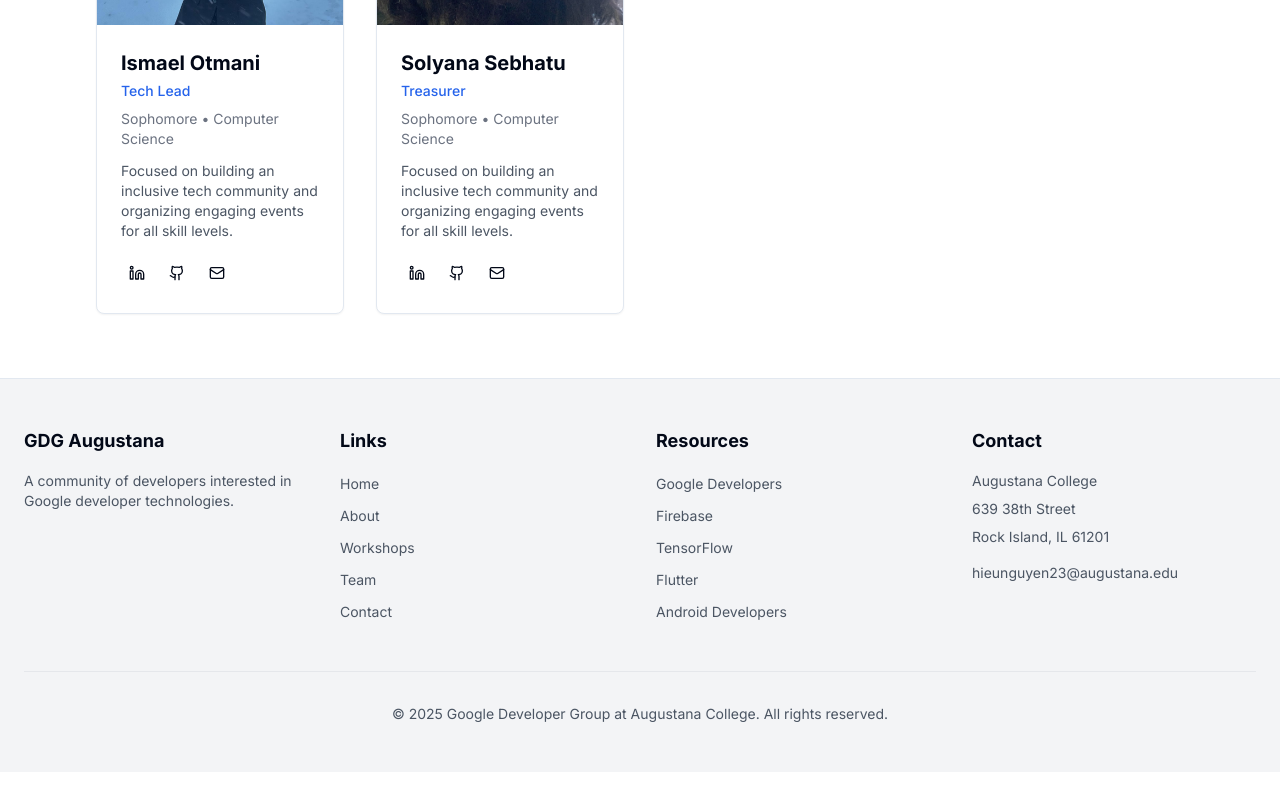
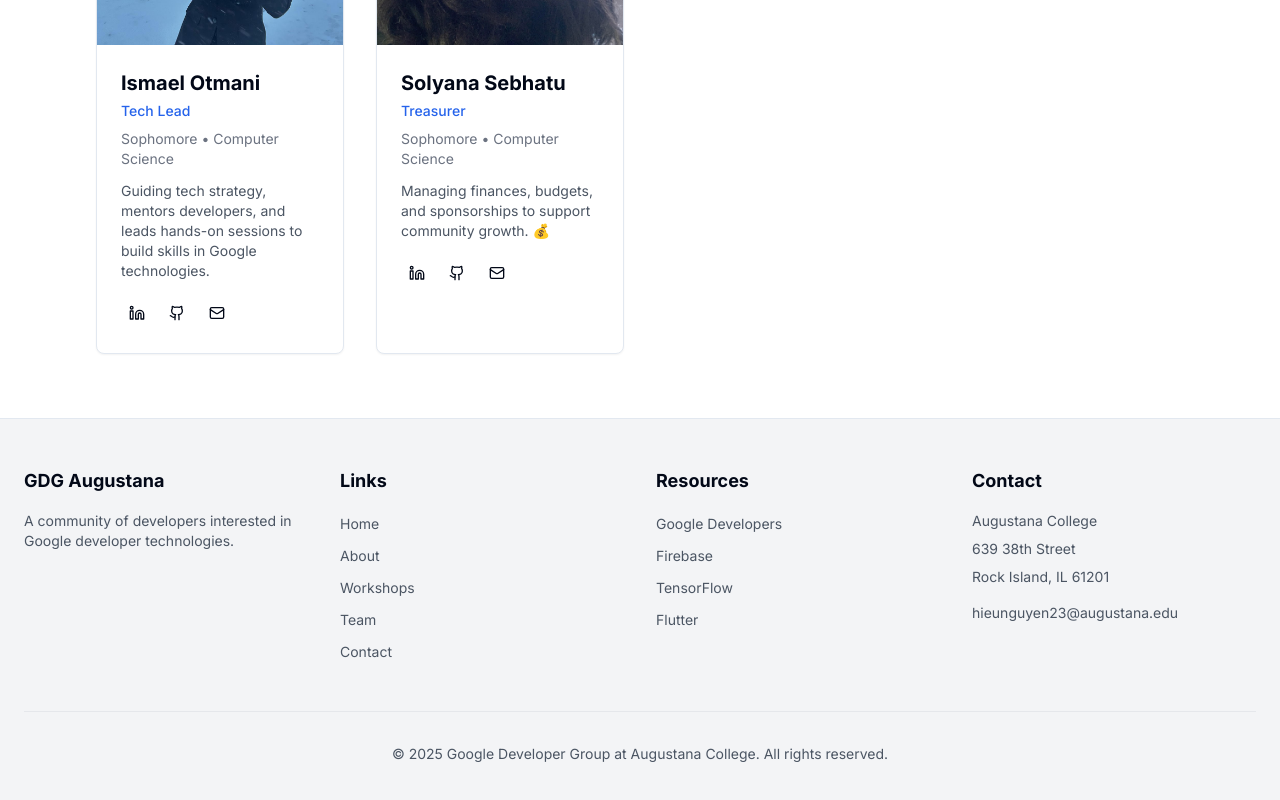
Before and after one commit to huysuy05/gdsc-augie-web-test, a Next.js app: page /team in a window 1280 px wide. Shown: the part 1390-2190 px from the top of the page. Before the commit the page ends 2162 px from the top, so only its background shows below. Built offline with nearby package versions, Linux system fonts and the light colour scheme.

Commit message:
Added description for members

```diff
--- a/app/team/page.tsx
+++ b/app/team/page.tsx
@@ -61,7 +61,7 @@ export default function TeamPage() {
       name: "Tram Nguyen",
       role: "Public Chair Relation",
       image: "/Tram.jpeg",
-      bio: "Focused on building an inclusive tech community and organizing engaging events for all skill levels.",
+      bio: "Building partnerships, and connecting sponsors, developers, and local organizations to grow the GDG ecosystem. 🚀",
       year: "Sophomore",
       major: "Computer Science",
       social: {
@@ -74,7 +74,7 @@ export default function TeamPage() {
       name: "Ismael Otmani",
       role: "Tech Lead",
       image: "/Ismael.jpg",
-      bio: "Focused on building an inclusive tech community and organizing engaging events for all skill levels.",
+      bio: "Guiding tech strategy, mentors developers, and leads hands-on sessions to build skills in Google technologies.",
       year: "Sophomore",
       major: "Computer Science",
       social: {
@@ -87,7 +87,7 @@ export default function TeamPage() {
       name: "Solyana Sebhatu",
       role: "Treasurer",
       image: "/Solyana.jpg",
-      bio: "Focused on building an inclusive tech community and organizing engaging events for all skill levels.",
+      bio: "Managing finances, budgets, and sponsorships to support community growth. 💰",
       year: "Sophomore",
       major: "Computer Science",
       social: {
--- a/components/footer.tsx
+++ b/components/footer.tsx
@@ -86,44 +86,41 @@ export function Footer() {
             <ul className="space-y-2">
               <li>
                 <Link
-                  href="#"
+                  href="https://gdg.community.dev/"
                   className="text-sm text-gray-600 hover:text-blue-600 dark:text-gray-400 dark:hover:text-blue-500"
+                  target="_blank_"
                 >
                   Google Developers
                 </Link>
               </li>
               <li>
                 <Link
-                  href="#"
+                  href="https://firebase.google.com/docs"
                   className="text-sm text-gray-600 hover:text-blue-600 dark:text-gray-400 dark:hover:text-blue-500"
+                  target="_blank_"
                 >
                   Firebase
                 </Link>
               </li>
               <li>
                 <Link
-                  href="#"
+                  href="https://www.tensorflow.org/learn"
                   className="text-sm text-gray-600 hover:text-blue-600 dark:text-gray-400 dark:hover:text-blue-500"
+                  target="_blank_"
                 >
                   TensorFlow
                 </Link>
               </li>
               <li>
                 <Link
-                  href="#"
+                  href="https://flutter.dev/"
                   className="text-sm text-gray-600 hover:text-blue-600 dark:text-gray-400 dark:hover:text-blue-500"
+                  target="_blank_"
                 >
                   Flutter
                 </Link>
               </li>
-              <li>
-                <Link
-                  href="#"
-                  className="text-sm text-gray-600 hover:text-blue-600 dark:text-gray-400 dark:hover:text-blue-500"
-                >
-                  Android Developers
-                </Link>
-              </li>
+
             </ul>
           </div>
 
```
